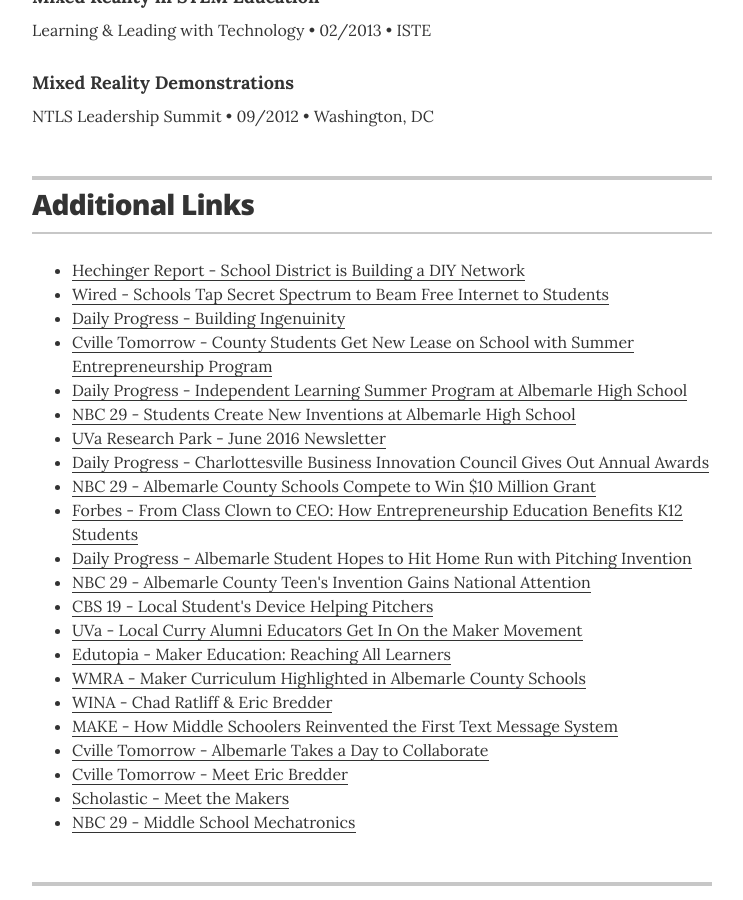
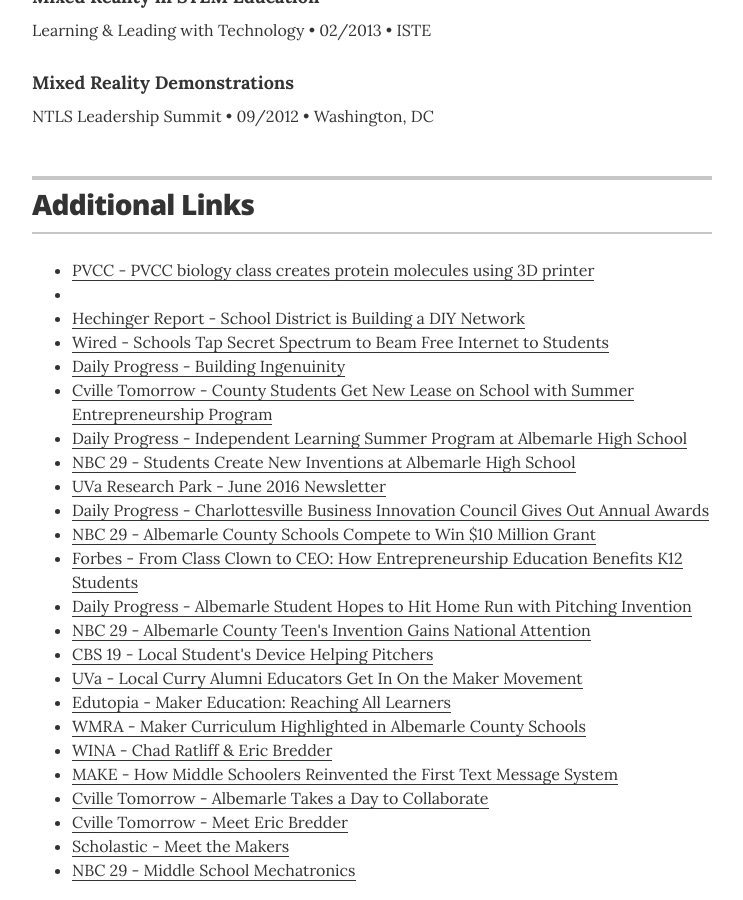
Before and after one commit to eabredder/eabredder.github.io, a Jekyll site: the page built from index.html, in a window 1280 px wide and 900 px high, scrolled down 5795 px. Shown: the whole window, without its empty margins (268-1011 px from the left). Built offline with Jekyll 4.4.1, drawn with Linux system fonts in a browser that asks for light colours.

Commit message:
Update resume.html

```diff
--- a/_layouts/resume.html
+++ b/_layouts/resume.html
@@ -387,6 +387,7 @@
 
         <div class="resume-item">
           <ul class="resume-item-list">
+            <li><a href="https://www.pvcc.edu/news/2017/12/20/pvcc-biology-class-creates-protein-molecules-using-3d-printer" target="_blank">PVCC - PVCC biology class creates protein molecules using 3D printer</a><li>
             <li><a href="http://hechingerreport.org/school-district-building-diy-broadband-network/" target="_blank">Hechinger Report - School District is Building a DIY Network</a></li>
             <li><a href="https://www.wired.com/story/schools-secret-spectrum-free-internet-digital-divide/" target="_blank">Wired - Schools Tap Secret Spectrum to Beam Free Internet to Students</a></li>
             <li><a href="http://www.dailyprogress.com/building-ingenuity/article_275f4196-78ab-5c81-889d-517b322ff79d.html" target=_blank>Daily Progress - Building Ingenuinity</a></li>
```
